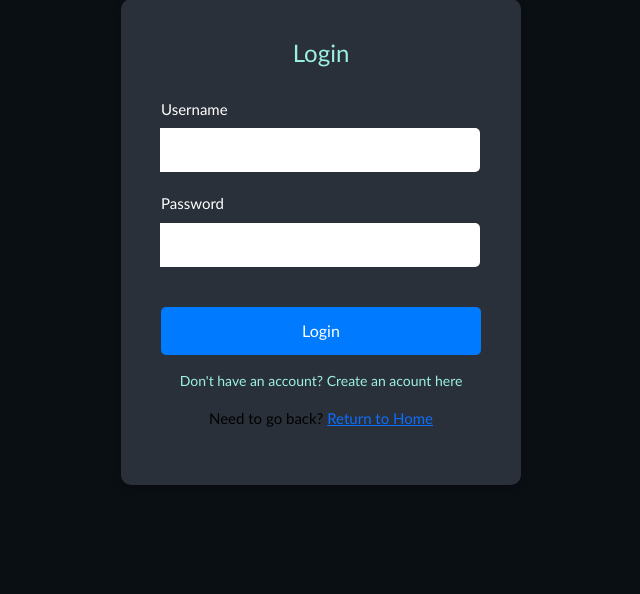
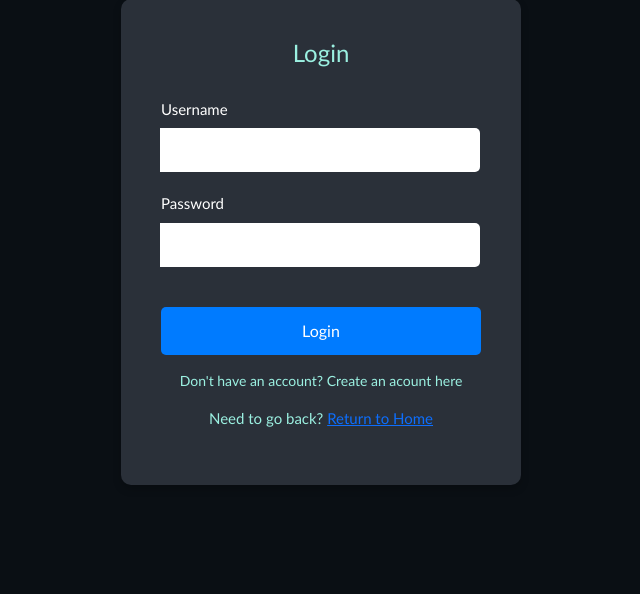
Before and after one commit to jpfiles/space_tigers, a Django app: template templates/login.html in a window 1280 px wide. Shown: the part 206-800 px from the top of the page, without its empty margins (319-959 px from the left). Run offline with Django 3.2, Linux system fonts and the light colour scheme; the template is opened without the code that fills it, so the values that code supplies are empty.

Commit message:
Updated login.html

```diff
--- a/templates/login.html
+++ b/templates/login.html
@@ -95,7 +95,9 @@ body {
 .signup-link a:hover {
     text-decoration: underline;
 }
-
+.return-link {
+    color:#9bf0e1;
+}
 </style>
 </head>
 <body>
```
